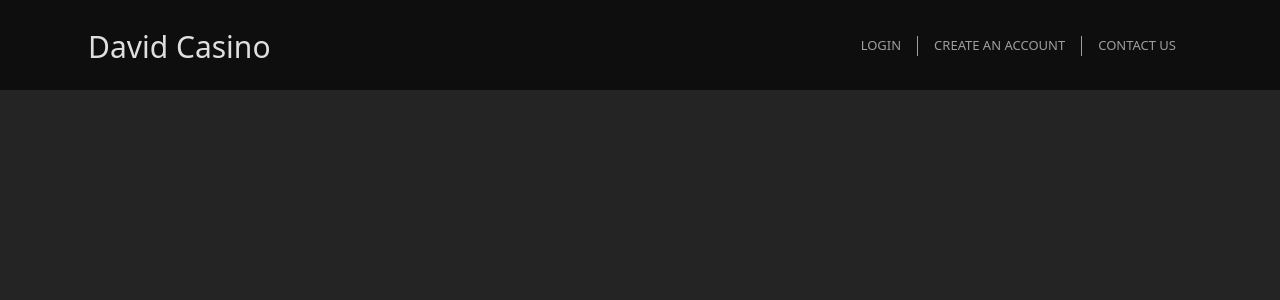
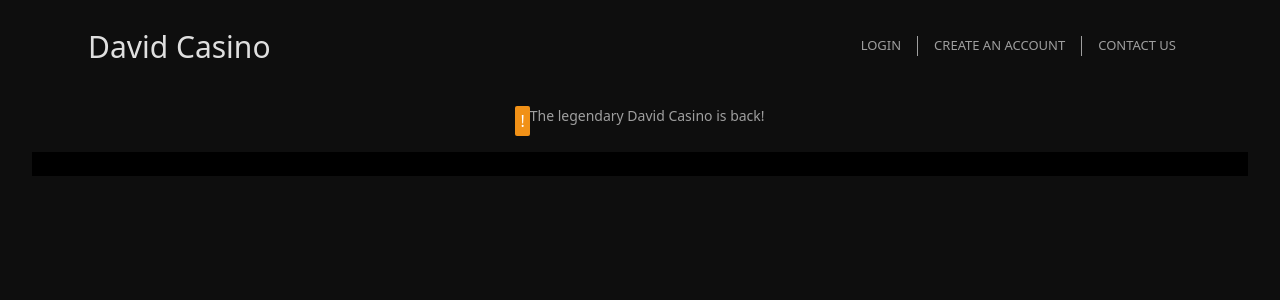
Before and after one commit to Devang1224/david_casino, a React (Vite) app: page / in a window 1280 px wide. Shown: the top 300 px of the page. Built offline with nearby package versions, Linux system fonts and the light colour scheme.

Commit message:
UI: navbar

```diff
--- a/src/App.jsx
+++ b/src/App.jsx
@@ -1,17 +1,19 @@
-import Navbar from './components/Navbar'
-import GameGrid from './components/GameGrid'
-import ChatBox from './components/ChatBox'
+import Navbar from "./components/Navbar";
+import GameGrid from "./components/GameGrid";
+import ChatBox from "./components/ChatBox";
+import Home from "./pages/Home";
 
 function App() {
   return (
-    <div className="min-h-screen flex flex-col">
+    <div className="min-h-screen flex flex-col bg-appBlack">
       <Navbar />
       {/* <main className="flex-1 grid md:grid-cols-[3fr_1fr] gap-4 p-4">
         <GameGrid />
         <ChatBox />
       </main> */}
+      <Home />
     </div>
-  )
+  );
 }
 
-export default App
+export default App;
--- a/src/pages/Home.jsx
+++ b/src/pages/Home.jsx
@@ -0,0 +1,22 @@
+import React from "react";
+
+const Home = () => {
+  return (
+    <div className="px-8 ">
+      <div className="py-4 flex justify-center">
+        <span className="px-[5px] py-[3px] text-white bg-[#F19117] rounded-sm ">
+          !
+        </span>
+        <span className="text-textGrey text-sm"> The legendary David Casino is back!</span>
+      </div>
+
+      <div className="bg-black py-3">
+          <div>
+
+          </div>
+      </div>
+    </div>
+  );
+};
+
+export default Home;
```
